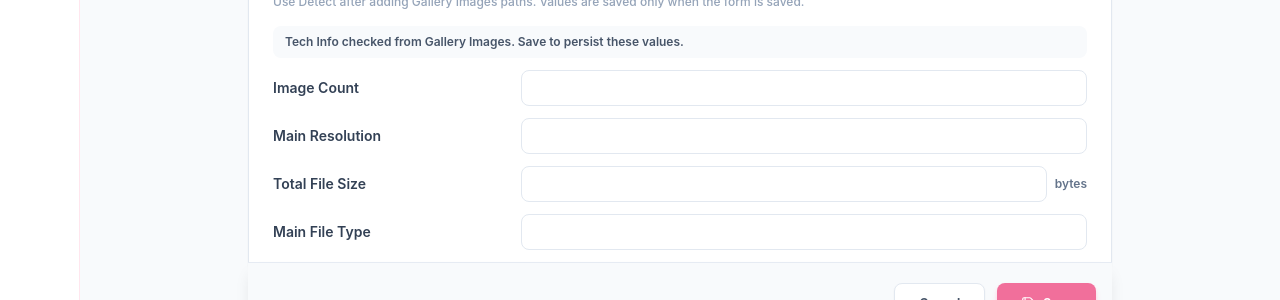
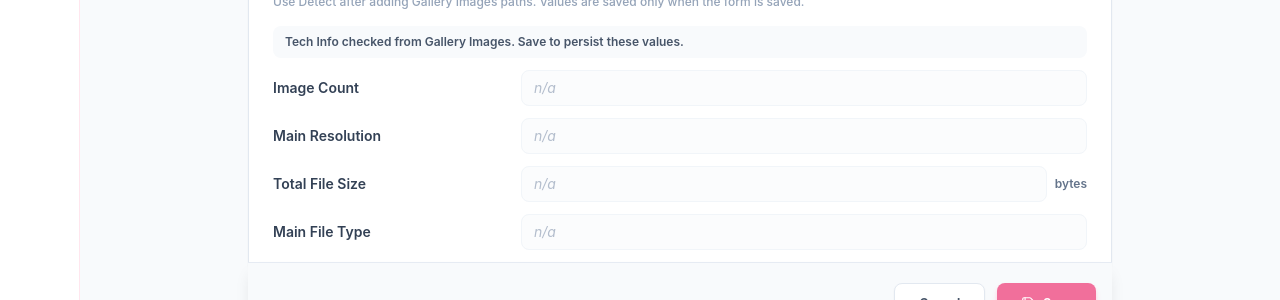
Before and after one commit to wonderfulworldz/sakurava-desktop, a React (Vite) app: page /images/new in a window 1280 px wide. Both pictures are taken after a click on the button "Detect". Shown: the part 457-757 px from the top of the page. Built offline with nearby package versions, Linux system fonts and the light colour scheme.

Commit message:
feat: lock form tech info as read-only

```diff
--- a/src/pages/FormPage.tsx
+++ b/src/pages/FormPage.tsx
@@ -678,11 +678,12 @@ function FormPage({ config, mode, onSubmit }: FormPageProps) {
             {config.techInputFields && config.techInputFields.length > 0 && (
               <FieldGrid>
                 {config.techInputFields.map((field) => (
-                  <TextInput
+                  <TechReadOnlyTextInput
                     key={field.name}
-                    field={field}
+                    label={field.label}
                     value={String(values[field.name] ?? "")}
-                    onChange={(value) => updateValue(field.name, value)}
+                    placeholder={field.placeholder ?? "n/a"}
+                    suffix={field.suffix}
                   />
                 ))}
               </FieldGrid>
@@ -1011,6 +1012,54 @@ function ReadOnlyTextInput({
         />
         {helper && (
           <span className="text-xs font-medium text-slate-500">{helper}</span>
+        )}
+      </div>
+    </label>
+  );
+}
+
+function TechReadOnlyTextInput({
+  label,
+  value,
+  placeholder = "n/a",
+  suffix,
+}: {
+  label: string;
+  value: string;
+  placeholder?: string;
+  suffix?: string;
+}) {
+  const isPlaceholder = !value.trim() || value === "n/a";
+
+  return (
+    <label className="grid gap-2 text-sm font-semibold text-slate-700 lg:grid-cols-[240px_minmax(0,1fr)] lg:items-center">
+      <span className="flex items-center gap-1.5">
+        {label}
+        {!isPlaceholder && (
+          <span className="inline-flex items-center rounded-md bg-sakura-50 px-1.5 py-0.5 text-[10px] font-bold text-sakura-600 border border-sakura-100/50 uppercase tracking-wider">
+            Auto
+          </span>
+        )}
+      </span>
+      <div className="flex items-center gap-2">
+        <div className="relative grid flex-1">
+          <input
+            className={[
+              "h-9 w-full rounded-lg border px-3 text-sm outline-none transition cursor-not-allowed selection:bg-transparent",
+              isPlaceholder
+                ? "border-slate-100 bg-slate-50/50 text-slate-400 font-normal italic placeholder:text-slate-400/70"
+                : "border-slate-100 bg-slate-50/70 text-slate-600 font-semibold",
+            ].join(" ")}
+            readOnly
+            value={isPlaceholder ? "" : value}
+            placeholder={placeholder}
+            aria-label={label}
+          />
+        </div>
+        {suffix && (
+          <span className="shrink-0 text-xs font-semibold text-slate-500">
+            {suffix}
+          </span>
         )}
       </div>
     </label>
@@ -2058,10 +2107,10 @@ function addChip(
 
 function inputClass(inactive: boolean) {
   return [
-    "h-9 w-full rounded-lg border px-3 text-sm font-normal outline-none transition",
+    "h-9 w-full rounded-lg border px-3 text-sm transition outline-none selection:bg-transparent",
     inactive
-      ? "border-slate-200 bg-slate-100 text-slate-500"
-      : "border-slate-200 bg-white text-slate-700 placeholder:text-slate-400 focus:border-sakura-300 focus:ring-4 focus:ring-sakura-100",
+      ? "border-slate-100 bg-slate-50/70 text-slate-500 font-medium cursor-not-allowed"
+      : "border-slate-200 bg-white text-slate-700 placeholder:text-slate-400 focus:border-sakura-300 focus:ring-4 focus:ring-sakura-100 font-normal",
   ].join(" ");
 }
 
```
Also changed, not shown: 1 other file (tests, documents, lock files or other folders).
